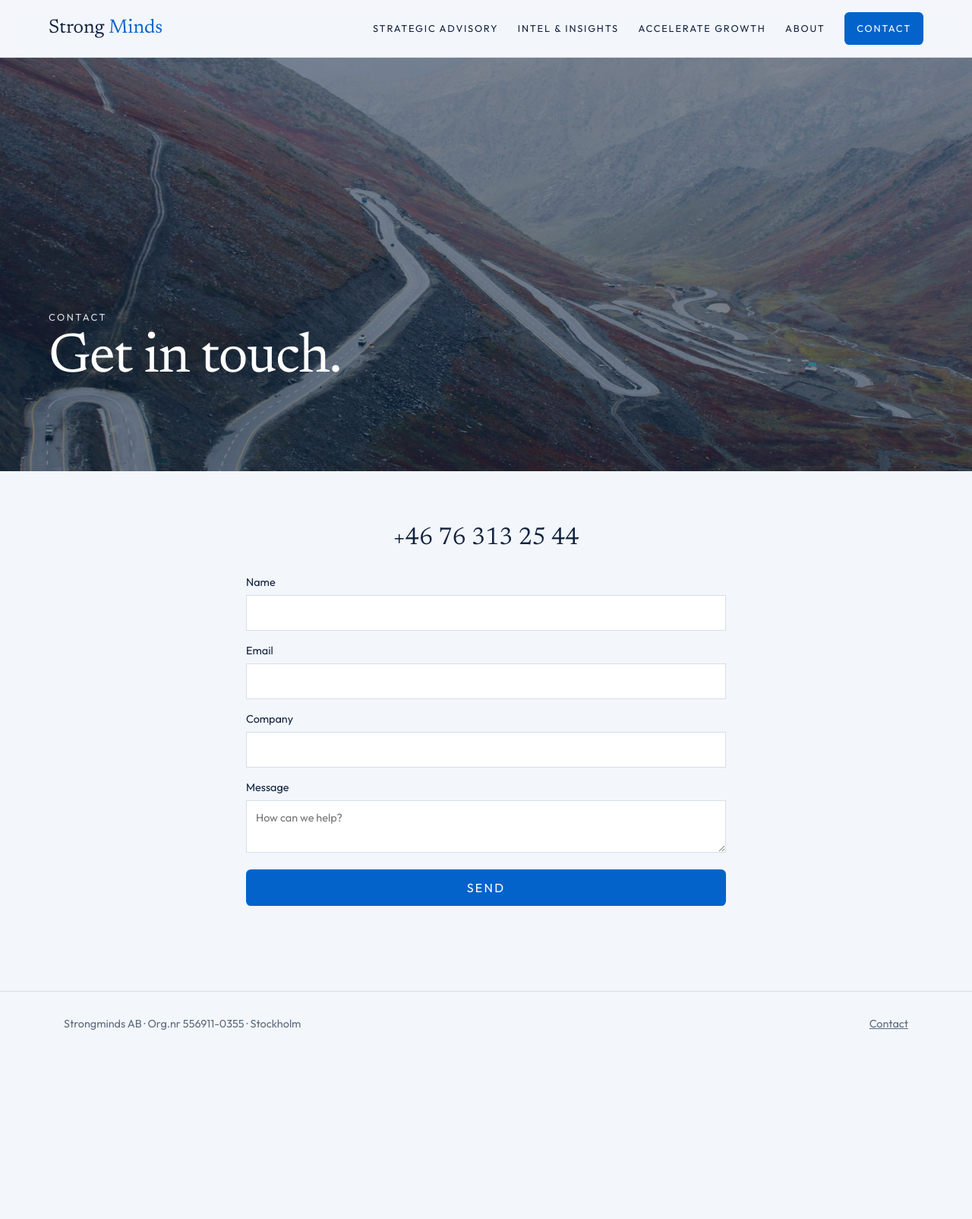
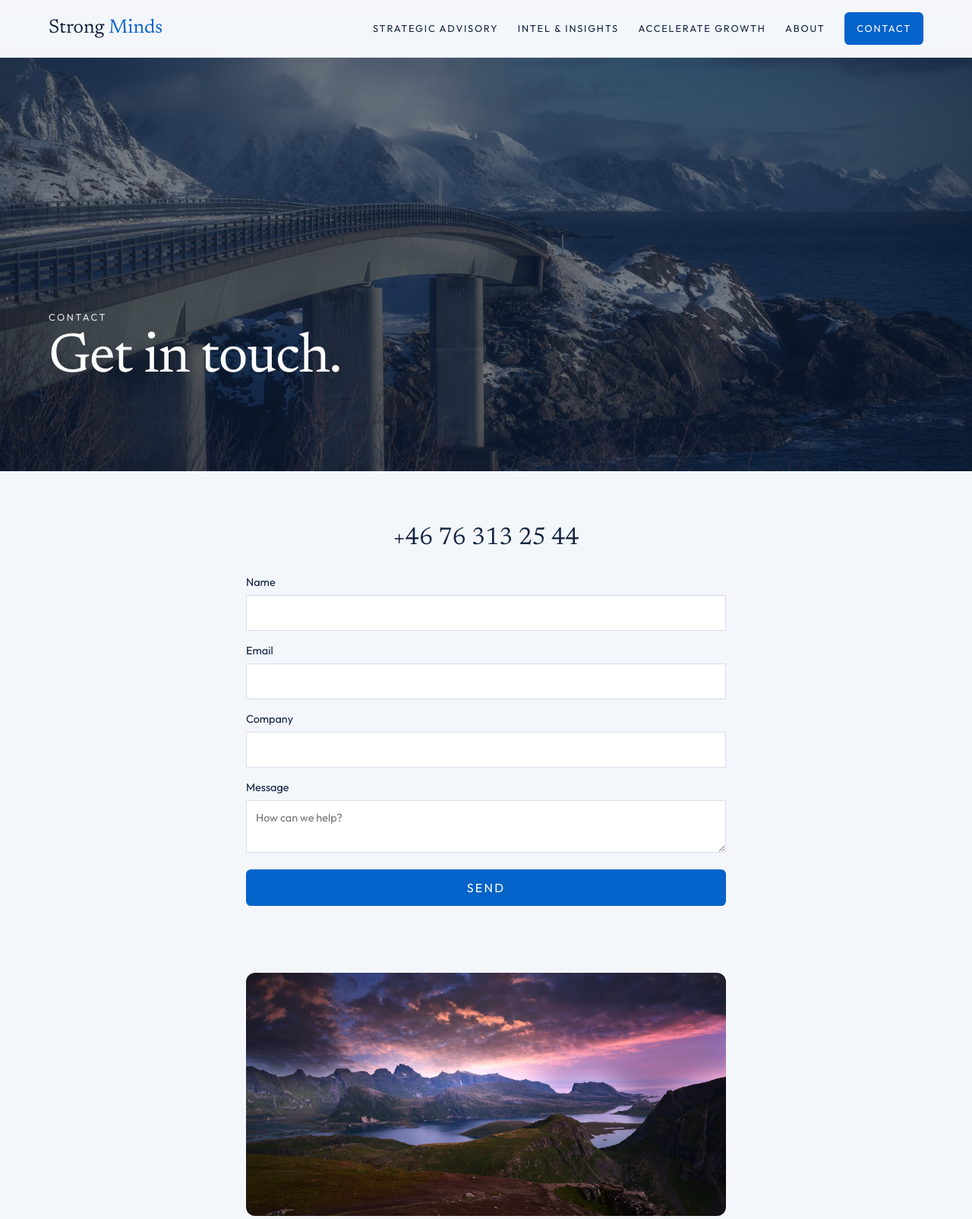
Before and after one commit to FiredragonSE/strongminds-site, a plain HTML site: page contact.html in a window 1280 px wide. Shown: the top 1604 px of the page at 76% size. Before the commit the page ends 1391 px from the top, so only its background shows below. Drawn offline with Linux system fonts and the light colour scheme.

Commit message:
Use the fjord and bridge photos on Growth and Contact

```diff
--- a/contact.html
+++ b/contact.html
@@ -17,7 +17,7 @@
 <a class="btn" href="contact.html">Contact</a>
 </nav></div></header>
 
-<section class="hero"><img src="images/header-road.jpg" alt="Mountain road"><div class="shade"></div>
+<section class="hero"><img src="images/header-bridge.jpg" alt="Coastal bridge"><div class="shade"></div>
 <div class="wrap copy"><p class="kicker">Contact</p><h1>Get in touch.</h1></div></section>
 <section><div class="wrap contact">
 <p style="text-align:center;font-family:Newsreader,Georgia,serif;font-size:2rem;margin:0 0 1.5rem"><a style="text-decoration:none" href="tel:+46763132544">+46 76 313 25 44</a></p>
@@ -29,7 +29,8 @@
 <input name="company_url" tabindex="-1" autocomplete="off" style="position:absolute;left:-9999px" aria-hidden="true">
 <button class="btn" type="submit">Send</button>
 <p class="muted" id="note-status"></p>
-</form></div></section>
+</form>
+<img class="photo" src="images/header-fjord.jpg" alt="Nordic fjord"></div></section>
 
 <footer><div class="wrap foot"><div>Strongminds AB · Org.nr 556911-0355 · Stockholm</div>
 <div><a href="contact.html">Contact</a></div></div></footer>
```
Also changed, not shown: global-growth.html (+2 -1 lines), images/header-bridge.jpg (added), images/header-fjord.jpg (added).
